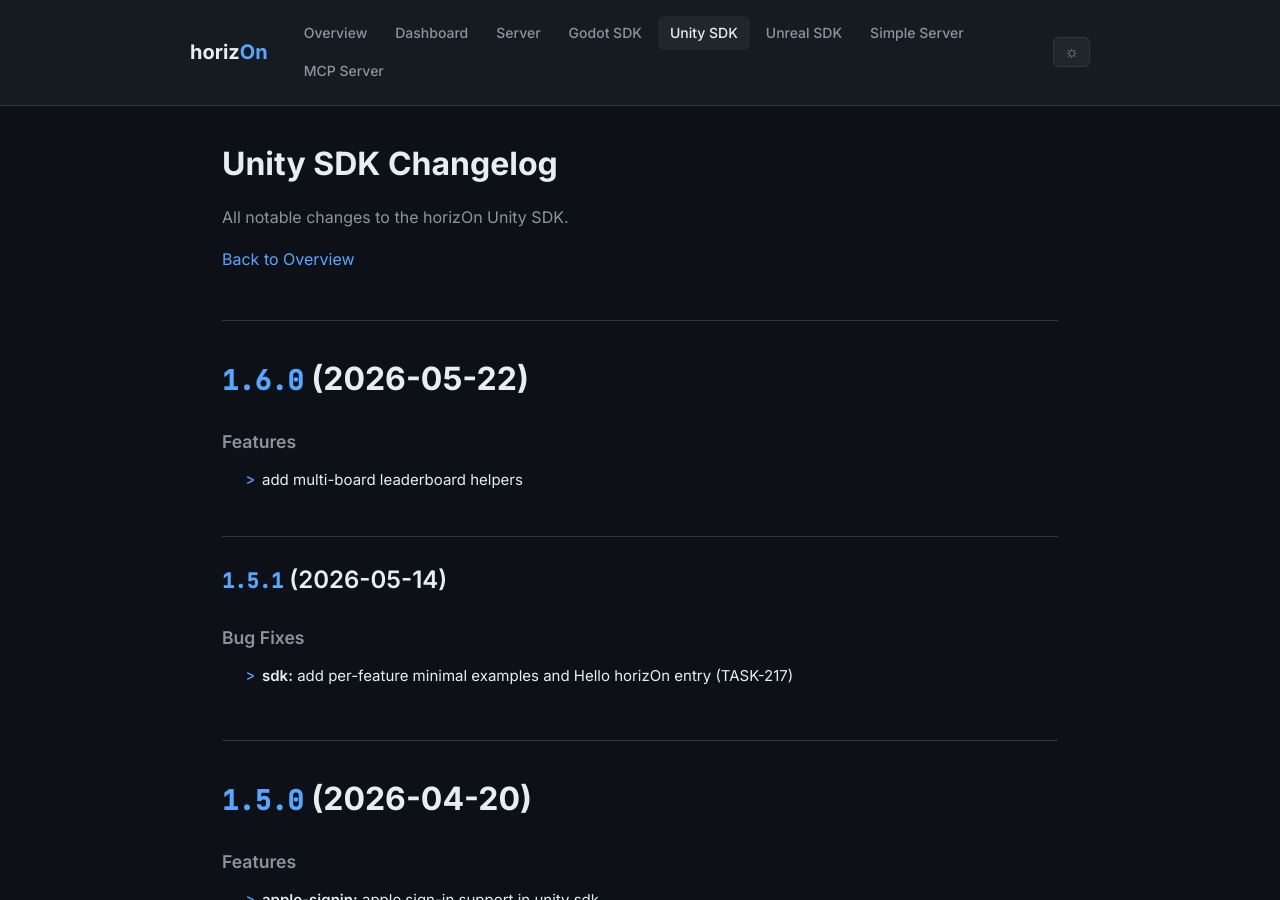
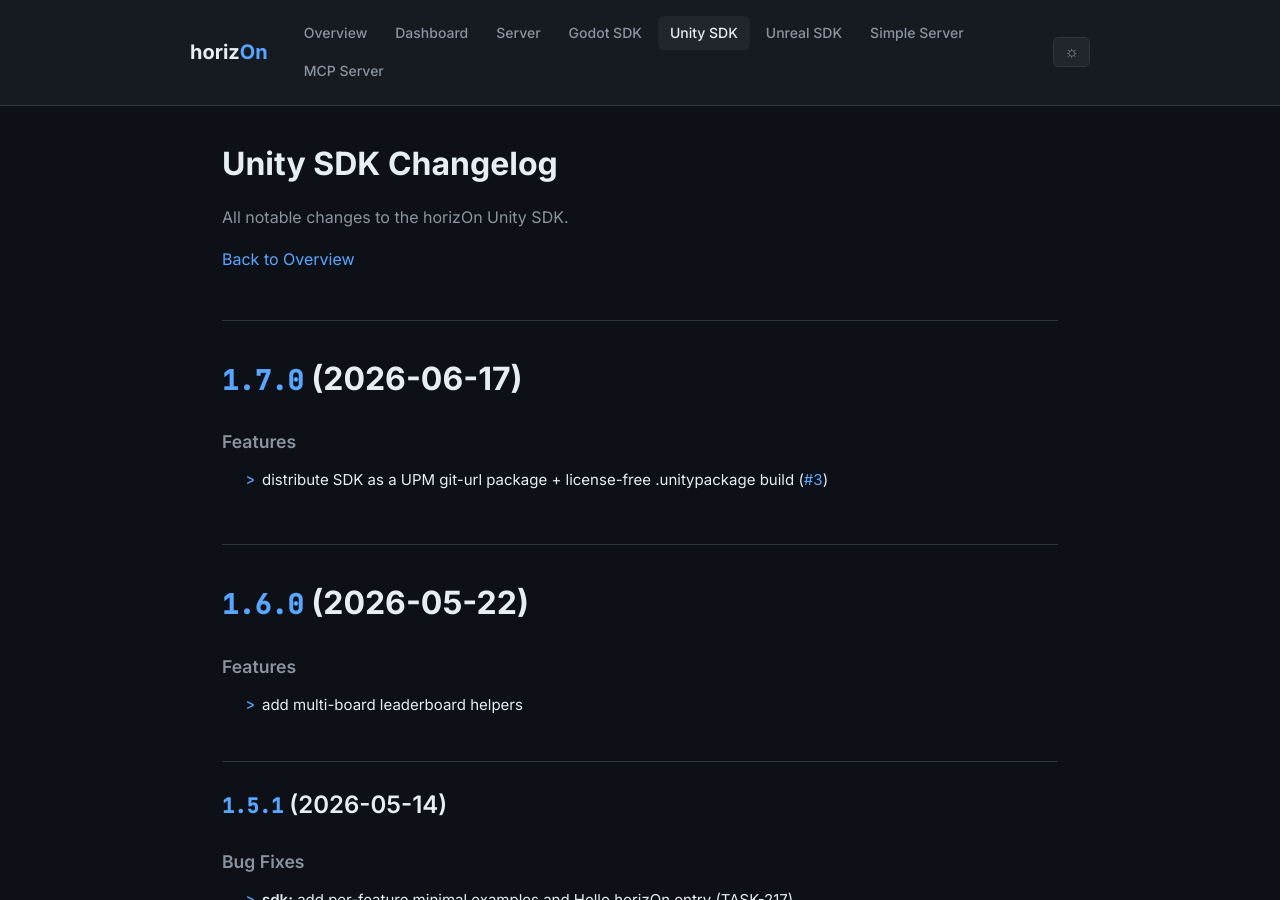
Before and after one commit to ProjectMakersDE/horizOn-Changelog, a Jekyll site: the page built from unity-sdk-changelog.md, in a window 1280 px wide and 900 px high. Built offline with Jekyll 4.4.1, drawn with Linux system fonts in a browser that asks for light colours.

Commit message:
chore: sync changelogs [skip ci]

```diff
--- a/unity-sdk-changelog.md
+++ b/unity-sdk-changelog.md
@@ -8,6 +8,13 @@ title: Unity SDK Changelog
 All notable changes to the horizOn Unity SDK.
 
 [Back to Overview](.)
+
+# [1.7.0](https://github.com/ProjectMakersDE/horizOn-SDK-Unity/compare/v1.6.0...v1.7.0) (2026-06-17)
+
+
+### Features
+
+* distribute SDK as a UPM git-url package + license-free .unitypackage build ([#3](https://github.com/ProjectMakersDE/horizOn-SDK-Unity/issues/3)) ([27b344c](https://github.com/ProjectMakersDE/horizOn-SDK-Unity/commit/27b344c321c90fa1128d8d8b3c85b2807b996835))
 
 # [1.6.0](https://github.com/ProjectMakersDE/horizOn-SDK-Unity/compare/v1.5.1...v1.6.0) (2026-05-22)
 
```
Also changed, not shown: index.md (+1 -1 lines).
